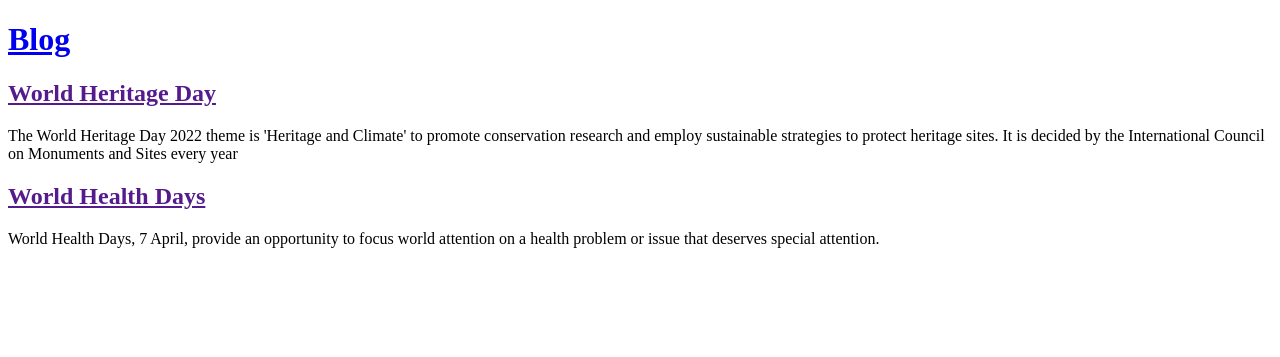
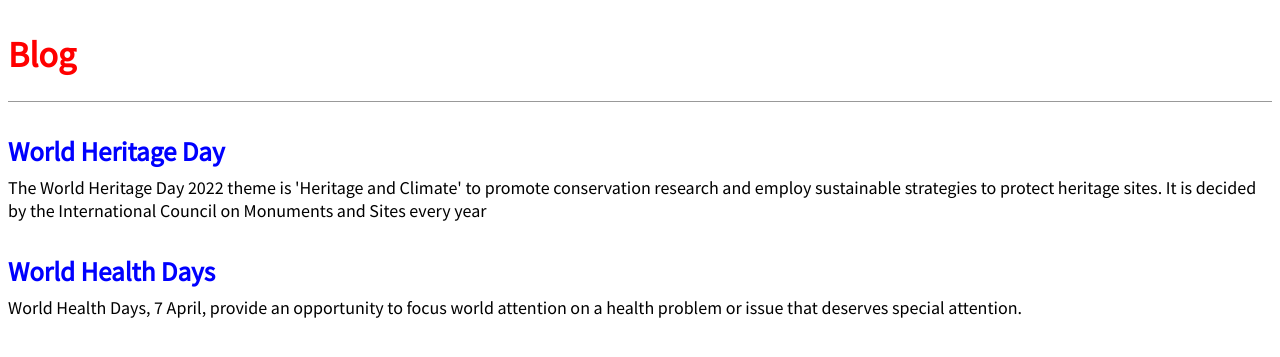
Before and after one commit to ajmalrashadmarkz/11_22_09_Django_for_Beginners_Chapter-5_-Blog-App, a Django app: page / in a window 1280 px wide. Shown: the top 357 px of the page. Run offline with Django 4.2, Linux system fonts and the light colour scheme; data comes from the database, SQL or seed files in the repository.

Commit message:
9. Static file Dealing [static folder and css file creation]

```diff
--- a/django_project/settings.py
+++ b/django_project/settings.py
@@ -117,6 +117,7 @@ USE_TZ = True
 # https://docs.djangoproject.com/en/4.1/howto/static-files/
 
 STATIC_URL = "static/"
+STATICFILES_DIRS = [BASE_DIR / "static"]
 
 # Default primary key field type
 # https://docs.djangoproject.com/en/4.1/ref/settings/#default-auto-field
--- /dev/null
+++ b/static/css/base.css
@@ -0,0 +1,42 @@
+header h1 a {
+color: red;
+}
+body {
+font-family: 'Source Sans Pro', sans-serif;
+font-size: 18px;
+}
+header {
+border-bottom: 1px solid #999;
+margin-bottom: 2rem;
+display: flex;
+}
+header h1 a {
+color: red;
+text-decoration: none;
+}
+.nav-left {
+margin-right: auto;
+}
+.nav-right {
+display: flex;
+padding-top: 2rem;
+}
+.post-entry {
+margin-bottom: 2rem;
+}
+.post-entry h2 {
+margin: 0.5rem 0;
+}
+.post-entry h2 a,
+.post-entry h2 a:visited {
+color: blue;
+text-decoration: none;
+}
+.post-entry p {
+margin: 0;
+font-weight: 400;
+}
+
+.post-entry h2 a:hover {
+color: red;
+}
--- a/templates/base.html
+++ b/templates/base.html
@@ -1,8 +1,11 @@
+{% load static %}
 <!DOCTYPE html>
 <html lang="en">
 <head>
     <meta charset="UTF-8">
     <title>Blog App</title>
+    <link rel="stylesheet" href="{% static 'css/base.css' %}">
+    <link href="https://fonts.googleapis.com/css?family=Source+Sans+Pro:400" rel="stylesheet">
 </head>
 <body>
     <header>
```
Also changed, not shown: 1 other file.
